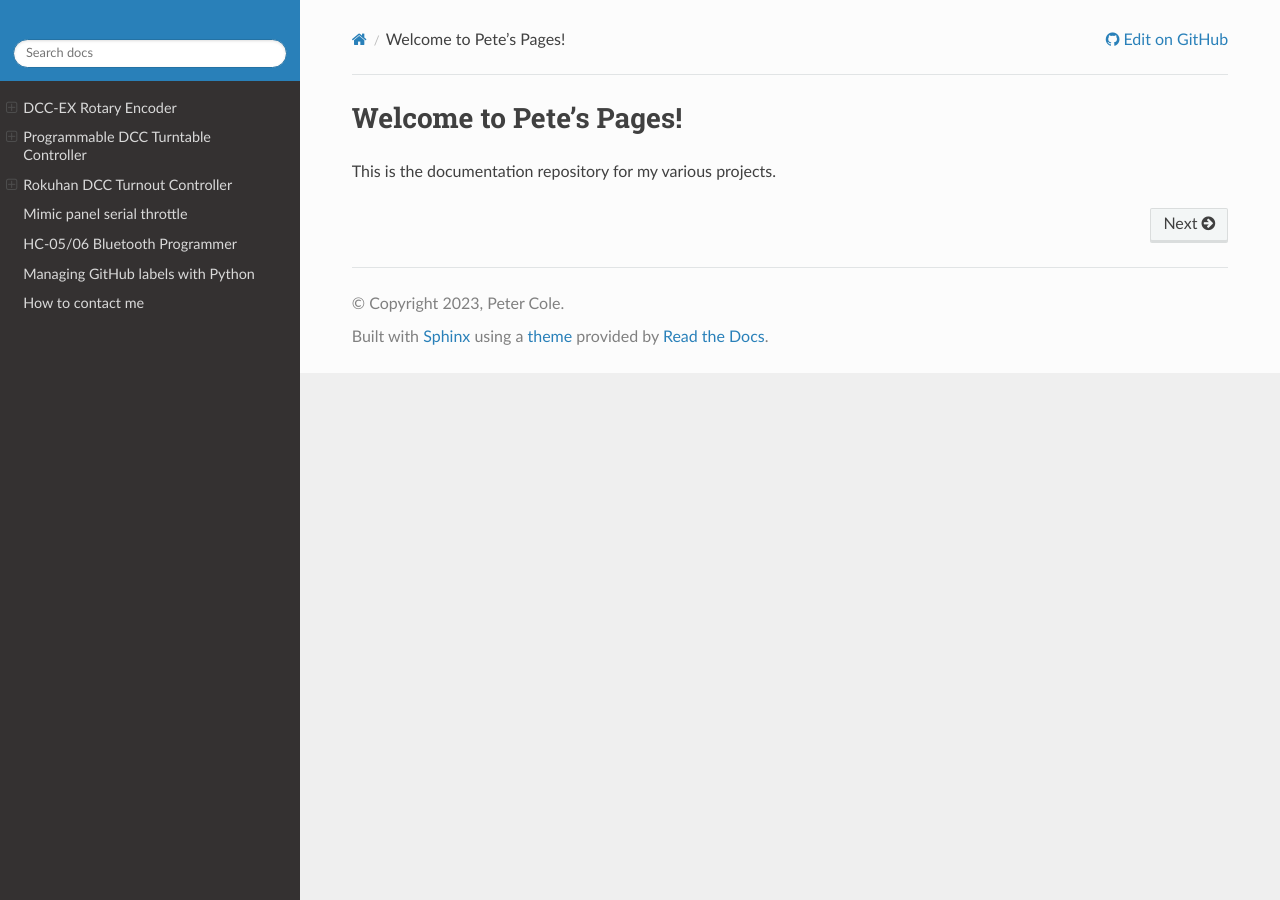
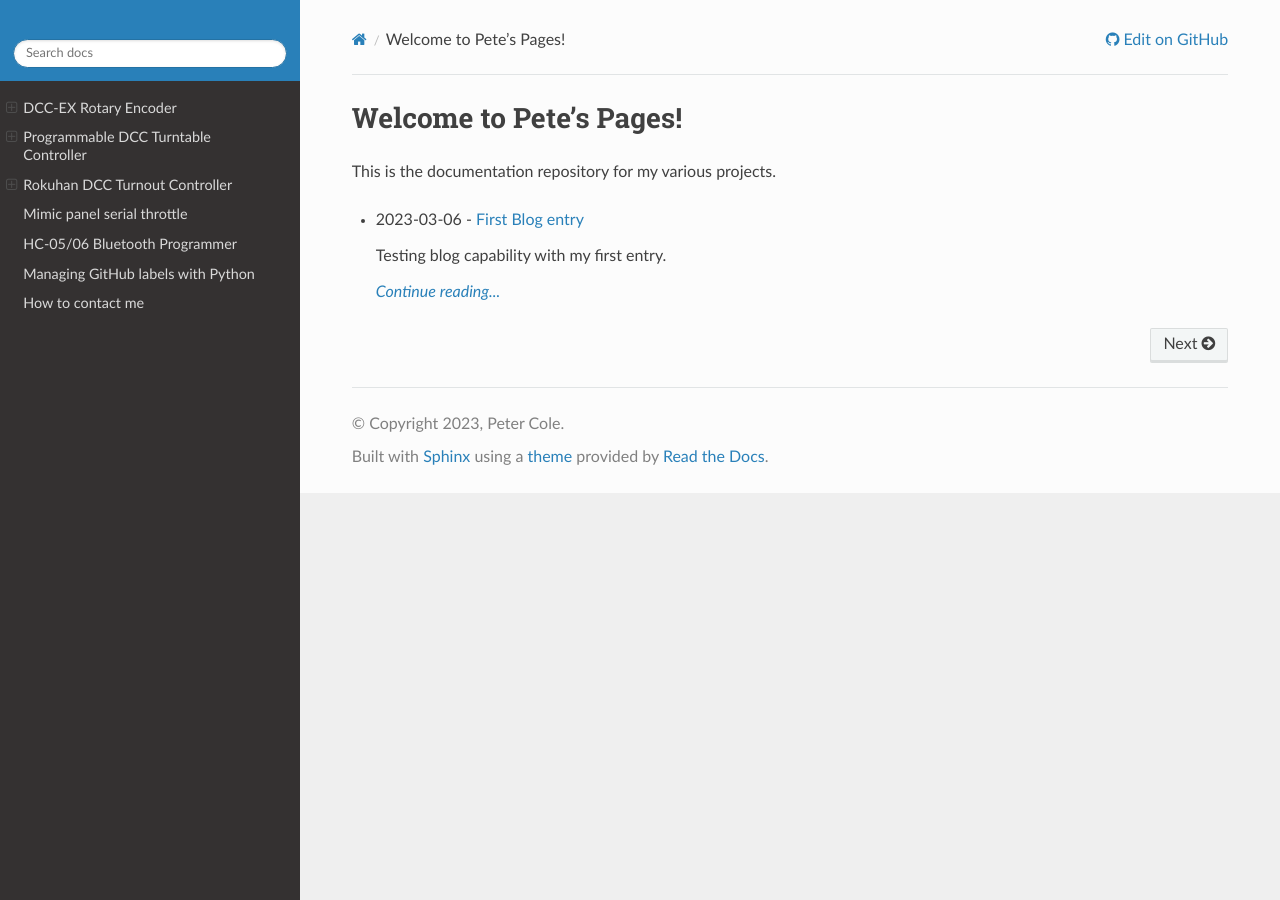
Before and after one commit to peteGSX/petegsx.github.io, a Sphinx documentation site: the page built from docs/index.rst, in a window 1280 px wide. Built offline with Sphinx 7.4.7 and the Read the Docs theme 2.0.0, drawn with Linux system fonts in a browser that asks for light colours.

Commit message:
Blog testing

```diff
--- /dev/null
+++ b/docs/blog/entry-2023030601.rst
@@ -0,0 +1,9 @@
+First Blog entry
+================
+
+.. post:: March 6, 2023
+  :author: peteGSX
+  :category: Blog
+  :tags: test, blog, news
+
+Testing blog capability with my first entry.
--- a/docs/conf.py
+++ b/docs/conf.py
@@ -97,6 +97,5 @@ html_extra_path = ['robots.txt']
 # ABlog options here
 blog_path = 'docs/blog/'
 blog_title = 'Pete\'s Pages Blog'
-blog_baseurl = 'https://petegsx-projects.github.io/blog'
+blog_baseurl = 'https://petegsx-projects.github.io/blog/'
 post_auto_image = 1
-blog_post_pattern = "docs/blog/*.rst"
--- a/docs/index.rst
+++ b/docs/index.rst
@@ -2,6 +2,14 @@ Welcome to Pete's Pages!
 ========================
 
 This is the documentation repository for my various projects.
+
+.. postlist:: 5
+  :format: {date} - {title}
+  :date: %Y-%m-%d
+  :list-style: none
+  :excerpts:
+  :sort:
+  :expand: Continue reading...
 
 .. toctree::
   :hidden:
```
